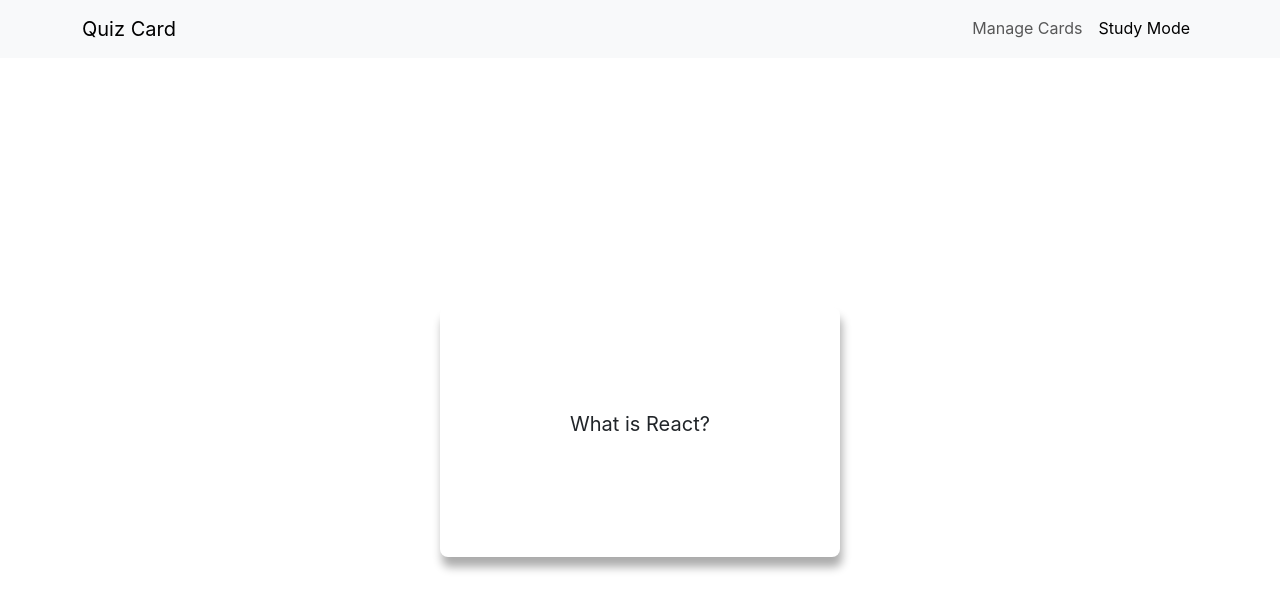
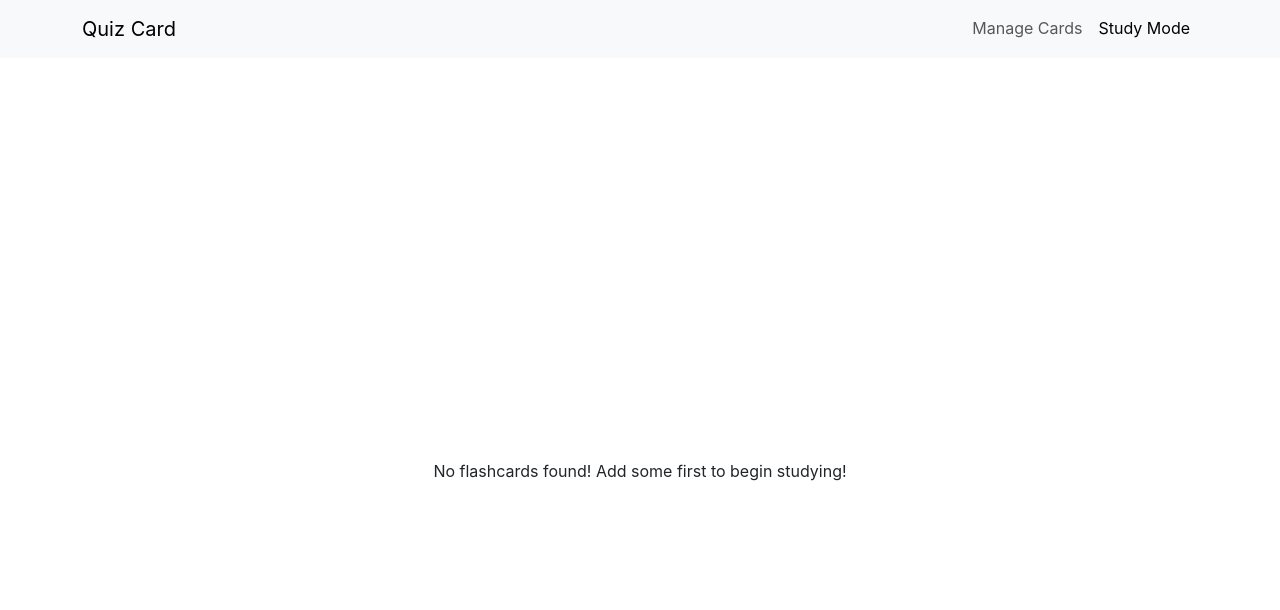
Before and after one commit to Dossman-thomas/Quiz-Card, a React (Vite) app: page /study in a window 1280 px wide. Shown: the top 610 px of the page. Built offline with nearby package versions, Linux system fonts and the light colour scheme.

Commit message:
flashcards rendering data from local storage on page correctly, still needs previous/next, and flip animation.

```diff
--- a/src/pages/StudyMode.jsx
+++ b/src/pages/StudyMode.jsx
@@ -1,10 +1,32 @@
 import Button from "react-bootstrap/Button";
 import FlashCard from "../components/FlashCard";
+import { getCards } from "../services/cardService";
+import { useEffect, useState } from "react";
 
 export default function StudyPage() {
+  const [cards, setCards] = useState([]);
+
+  useEffect(() => {
+    const fetchCards = async () => {
+      const storedCards = await getCards();
+      setCards(storedCards);
+    };
+    fetchCards();
+  }, []);
+
   return (
-    <div className="container-fluid centered">
-      <FlashCard question="What is React?" answer="A JavaScript library for building user interfaces. that uses JSX, a syntax extension that allows mixing HTML with JavaScript, and enables developers to create reusable UI components. It allows for the creation of single-page applications with a smooth user experience." />
+    <div className="container-fluid centered flex-column gap-3 mt-5">
+      {cards.length > 0 ? (
+        cards.map((card, index) => (
+          <FlashCard
+            key={index}
+            question={card.question}
+            answer={card.answer}
+          />
+        ))
+      ) : (
+        <p>No flashcards found! Add some first to begin studying!</p>
+      )}
     </div>
   );
 }
--- a/src/styles/flashCard.css
+++ b/src/styles/flashCard.css
@@ -21,9 +21,9 @@
 .flashcard-back {
   width: 100%;
   height: 100%;
-  display: flex;
+  /* display: flex;
   align-items: center;
-  justify-content: center;
+  justify-content: center; */
 }
 
 .notebook-lines {
```
